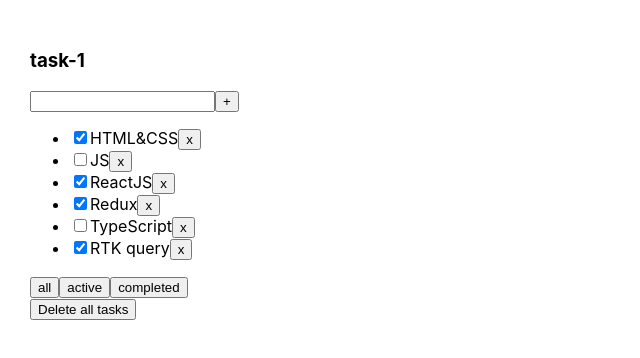
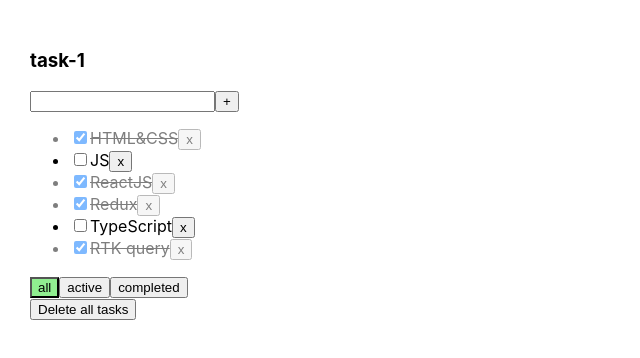
Before and after one commit to Daniyel-Tkachuk/todolist, a React (Vite) app: page / in a window 1280 px wide. Shown: the top 358 px of the page, without its empty margins (0-640 px from the left). Built offline with nearby package versions, Linux system fonts and the light colour scheme.

Commit message:
added handler error for input enter the added tasks

```diff
--- a/src/App.css
+++ b/src/App.css
@@ -6,3 +6,20 @@
 .app > div {
   margin-right: 50px;
 }
+
+.active-filter {
+  background-color: lightgreen;
+}
+
+.is-done {
+  opacity: 0.5;
+  text-decoration: line-through;
+}
+
+.error {
+  border: red 1px solid;
+}
+
+.error-message {
+  color: red;
+}
--- a/src/components/Button.tsx
+++ b/src/components/Button.tsx
@@ -1,16 +1,17 @@
 type Props = {
   title: string
   onClick: () => void
+  className?: string
 }
 
 
-export const Button = ({title, onClick}: Props) => {
+export const Button = ({title, onClick, className}: Props) => {
   const onClickHandler = () => {
     onClick()
   }
 
   return (
-    <button onClick={onClickHandler}>
+    <button className={className} onClick={onClickHandler}>
       {title}
     </button>
   );
--- a/src/components/Task.tsx
+++ b/src/components/Task.tsx
@@ -19,7 +19,7 @@
   }
 
   return (
-    <li>
+    <li className={task.isDone ? "is-done" : ""}>
       <input type="checkbox" checked={task.isDone} onChange={changeTaskStatusHandler}/>
       <span>{task.title}</span>
       <Button title="x" onClick={deleteTaskHandler}/>
--- a/src/components/Todolist.tsx
+++ b/src/components/Todolist.tsx
@@ -14,10 +14,12 @@
 
 export const Todolist = ({tasks, title, deleteTask, deleteAllTasks, addTask, changeTaskStatus}: Props) => {
   const [filter, setFilter] = useState<FilterTasks>("all")
-  const [taskTitle, setTaskTitle] = useState("");
+  const [taskTitle, setTaskTitle] = useState("")
+  const [error, setError] = useState<string | null>(null)
 
   const setTaskTitleHandler = (e: ChangeEvent<HTMLInputElement>) => {
     setTaskTitle(e.currentTarget.value)
+    setError(null)
   }
   const onEnterHandler = (e: KeyboardEvent<HTMLInputElement>) => {
     if (e.key === "Enter") {
@@ -25,8 +27,13 @@
     }
   }
   const addTaskHandler = () => {
-    addTask(taskTitle)
-    setTaskTitle("")
+    const trimmedTitle = taskTitle.trim()
+    if (trimmedTitle !== "") {
+      addTask(trimmedTitle)
+      setTaskTitle("")
+    } else {
+      setError("Title is required!")
+    }
   }
 
   const getFilteredTasks = () => {
@@ -53,8 +60,13 @@
     <div>
       <h3>{title}</h3>
       <div>
-        <input type="text" value={taskTitle} onChange={setTaskTitleHandler} onKeyDown={onEnterHandler}/>
+        <input type="text"
+               className={error ? "error" : ""}
+               value={taskTitle}
+               onChange={setTaskTitleHandler}
+               onKeyDown={onEnterHandler}/>
         <Button title="+" onClick={addTaskHandler}/>
+        {error && <div className="error-message">{error}</div>}
       </div>
       {
         mappedArrTasks.length === 0
@@ -65,9 +77,9 @@
       }
       <div>
         <div>
-          <Button title={"all"} onClick={() => setFilter("all")}/>
-          <Button title={"active"} onClick={() => setFilter("active")}/>
-          <Button title={"completed"} onClick={() => setFilter("completed")}/>
+          <Button className={filter === "all" ? "active-filter" : ""} title={"all"} onClick={() => setFilter("all")}/>
+          <Button className={filter === "active" ? "active-filter" : ""} title={"active"} onClick={() => setFilter("active")}/>
+          <Button className={filter === "completed" ? "active-filter" : ""} title={"completed"} onClick={() => setFilter("completed")}/>
         </div>
         <div>
           <Button title={"Delete all tasks"} onClick={deleteAllTasks}/>
```
